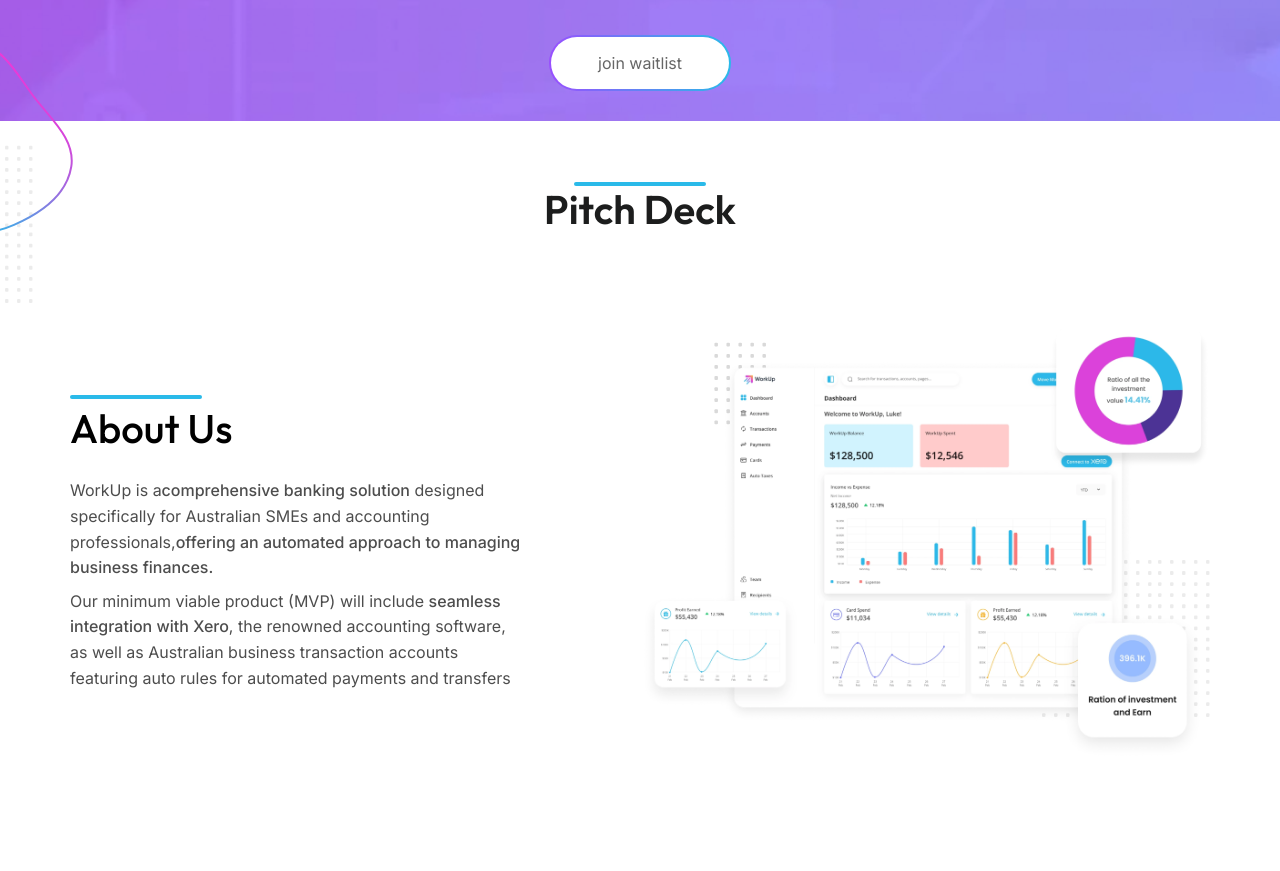
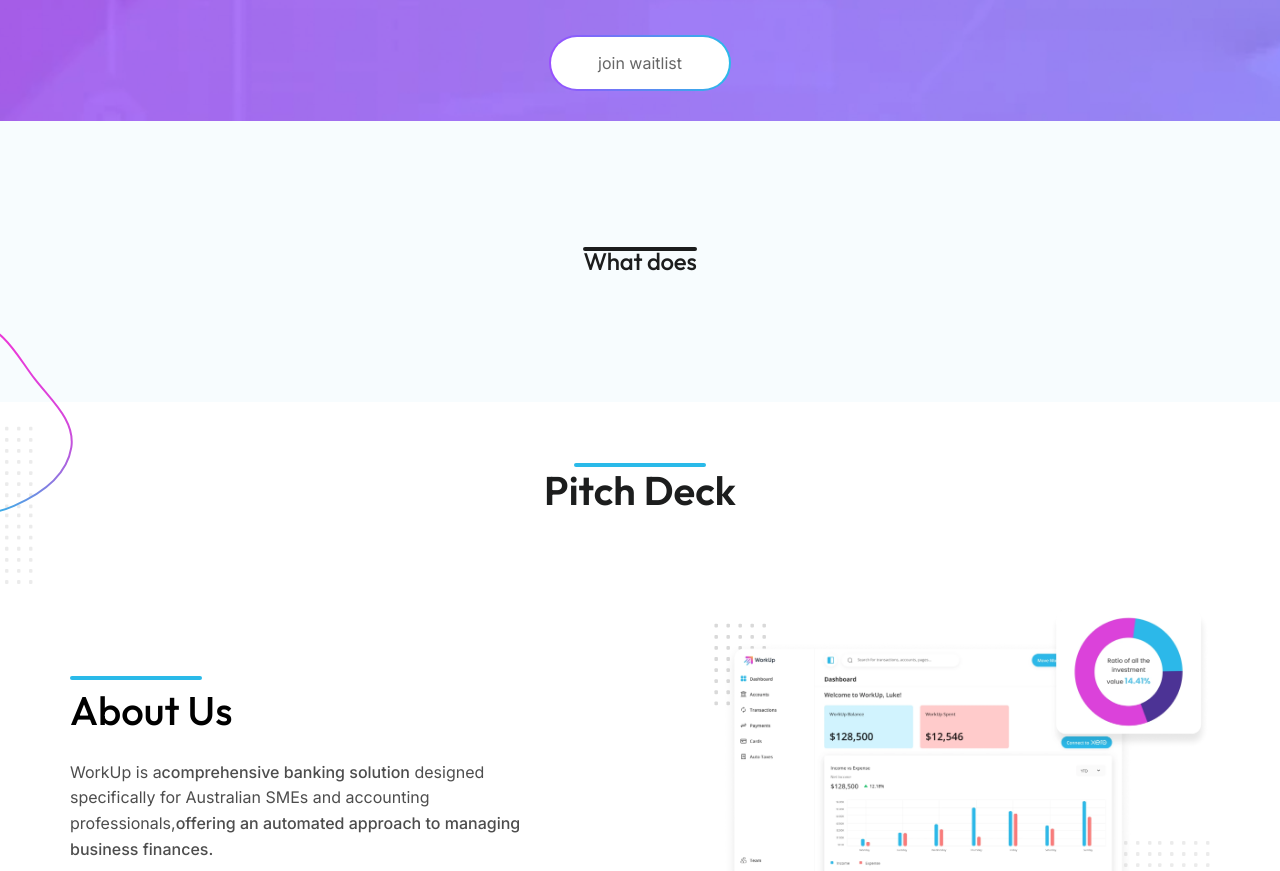
Before and after one commit to Johnyjangra/workup, a React (Create React App) app: page /brand in a window 1280 px wide. Shown: the part 1080-1951 px from the top of the page. Built offline with nearby package versions, Linux system fonts and the light colour scheme.

Commit message:
code merge

```diff
--- a/src/components/brand/WorkUpSeek.jsx
+++ b/src/components/brand/WorkUpSeek.jsx
@@ -5,7 +5,7 @@
     <>
       <div className="bg-[#F7FCFE] py-32">
         <div className="container xl:max-w-[1140px] 3xl:max-w-[1320px] mx-auto px-5 xl:px-0">
-          <p className="text-center text-lightBlack ff_outfit font-medium leading-[106%]">
+          <p className="text-center text-lightBlack ff_outfit font-medium leading-[106%] tracking-[-0.24px] text-lg relative after:contents-[''] after:absolute after:w-[114px] after:start-[50%] after:translate-x-[-50%] after:h-[4px]  after:rounded-md after:bg-[#1C1D1D] after:top-[-6%]">
             What does
           </p>
         </div>
--- a/src/views/Brand.jsx
+++ b/src/views/Brand.jsx
@@ -14,7 +14,7 @@
   return (
     <div className=" overflow-hidden">
       <BrandHero />
-      {/* <WorkUpSeek /> */}
+      <WorkUpSeek />
       <BrandAbout />
       <BrandWhatDo />
       <Market />
```
